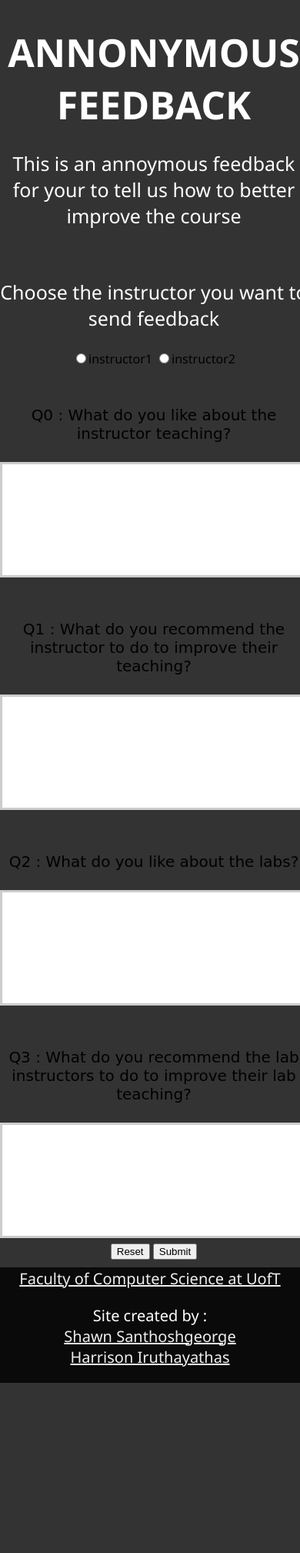
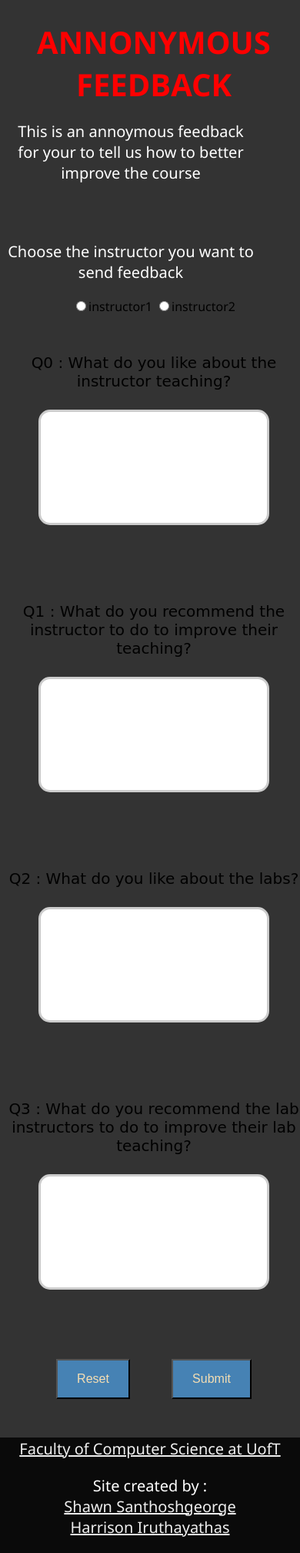
Before and after one commit to ShawnGeorge03/CSCB20-A3, a Flask app: page /feedback in a window 390 px wide; the page is wider, and only the part inside the window is pictured. Shown: the part 50-2067 px from the top of that part at 77% size. Before the commit the page ends 1846 px from the top of that part, so only its background shows below. Run offline with Flask 2, Linux system fonts and the light colour scheme; a user stored in the database is signed in; data comes from the database, SQL or seed files in the repository.

Commit message:
Added styling to feeback page

```diff
--- a/static/css/feedback.css
+++ b/static/css/feedback.css
@@ -17,23 +17,71 @@ form textarea {
   width: inherit;
   height: 150px;
   border: 3px solid #cccccc;
+  margin: 50px;
   padding: 5px;
   font-family: Tahoma, sans-serif;
   font-size: 20px;
-  resize: vertical;
+  resize: none;
   margin-top: 25px;
+  border-radius: 15px;
 }
 
 form .question {
+  display: flex;
+  flex-direction: column;
   margin-top: 50px;
+}
+
+.required {
+  color: red;
+}
+
+.input {
+  margin: 15px;
+}
+
+input[type="submit"],
+input[type="reset"] {
+  color: wheat;
+  background-color: steelblue;
+  padding: 15px 25px;
+  font-size: 16px;
+  margin: 25px;
 }
 
 @media (max-width: 893px) {
   .wrapper {
-    width: 400px;
+    width: 530px;
+    overflow: hidden;
   }
 
   form textarea {
-    resize: none;
+    width: 450px;
+  }
+
+  .wrapper p {
+    font-size: 20px;
   }
 }
+
+@media (max-width: 400px) {
+  .wrapper {
+    width: 400px;
+    overflow: hidden;
+  }
+
+  .wrapper h1 {
+    color: red;
+    font-size: 40px;
+  }
+
+  .wrapper p {
+    display: flex;
+    width: 320px;
+    margin-left: 10px;
+  }
+
+  form textarea {
+    width: 300px;
+  }
+}
--- a/templates/feedback.html
+++ b/templates/feedback.html
@@ -17,14 +17,14 @@
           <div class="instructors">
             <p>Choose the instructor you want to send feedback</p>
             {% for instructor in instructors %}
-              <input type="radio" name="instructor" id="option1" value={{instructor}}>{{instructor}}</input>
+              <input type="radio" name="instructor" id="option1" value={{instructor}} required="">{{instructor}}</input>
             {% endfor %}
           </div>
           <div class="questions">
             {% for i in range(0, len)%}
             <div class="question">
               <label for="feedback">Q{{i}} : {{questions[i]}}</label>
-              <textarea name="qn{{i}}" id="feedback" rows="5" cols="50"></textarea>
+              <textarea name="qn{{i}}" id="feedback" rows="5" cols="50" required=""></textarea>
             </div>
             {% endfor %}
           </div>
```
